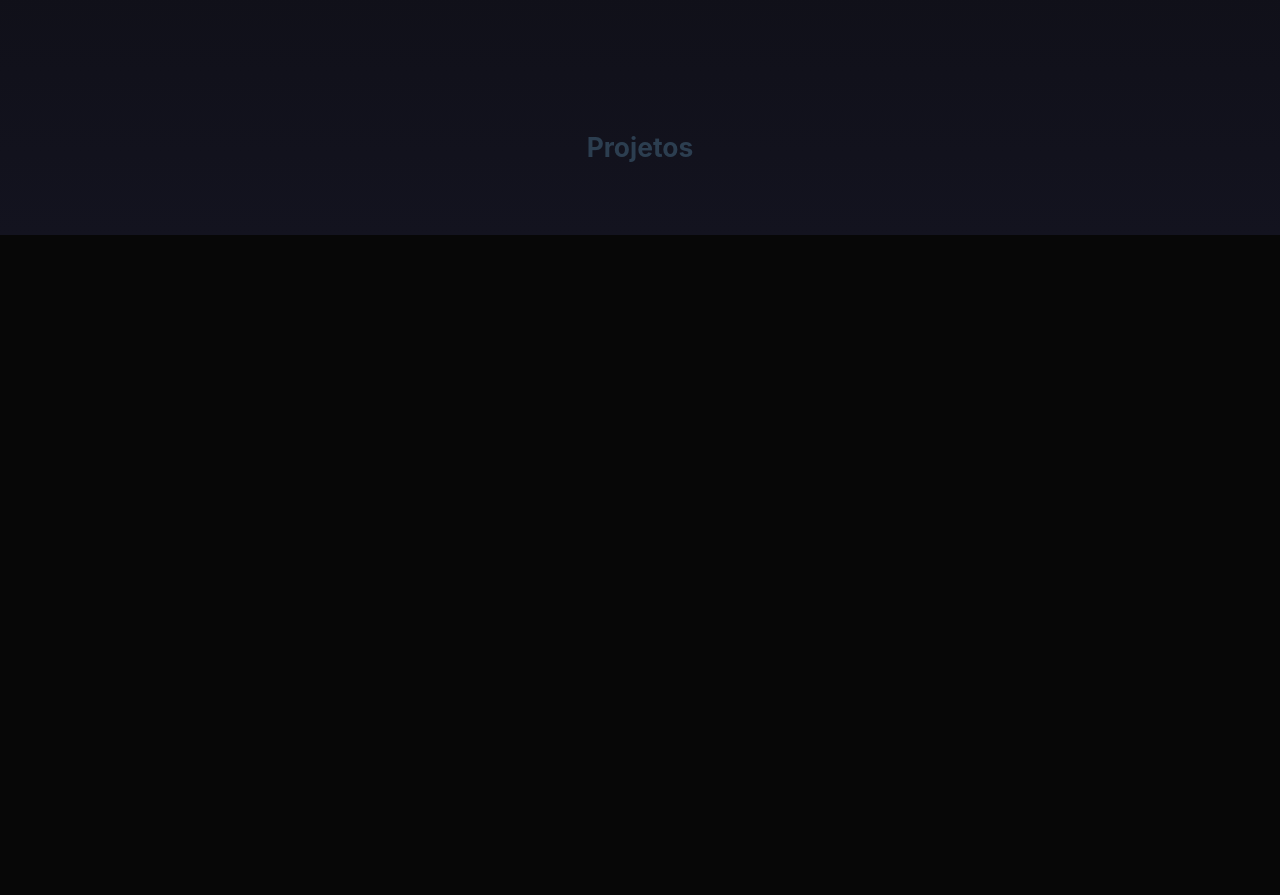
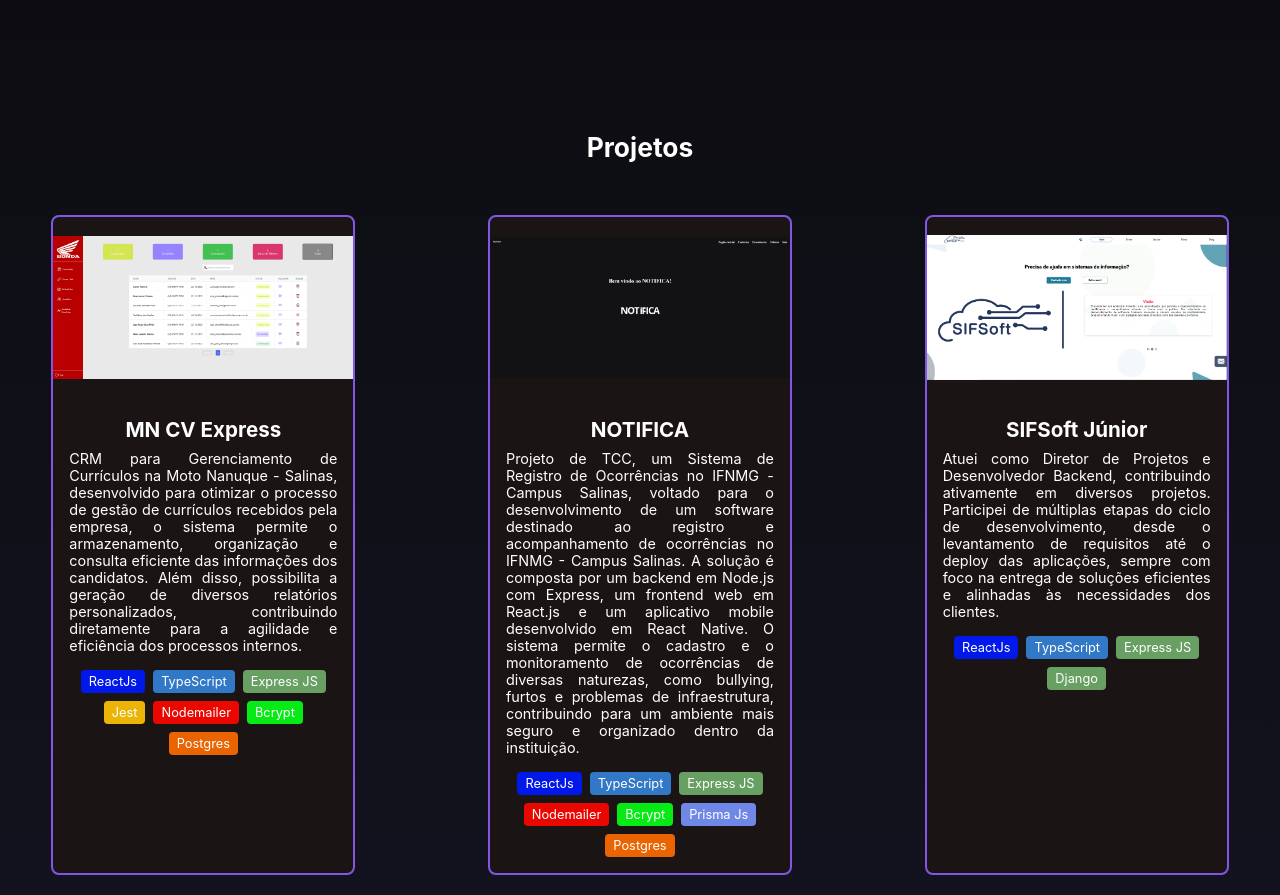
Before and after one commit to GustavoDias496/meuportfolio, a Vue app: page / in a window 1280 px wide. Shown: the part 740-1635 px from the top of the page. Before the commit the page ends 975 px from the top, so only its background shows below. Built offline with nearby package versions, Linux system fonts and the light colour scheme.

Commit message:
feat: criação de arquivo para armazenar dados dos projetos e implementação da página de projetos

```diff
--- a/src/components/ProjectCard.vue
+++ b/src/components/ProjectCard.vue
@@ -29,7 +29,7 @@
 </script>
 
 <template>
-  <div class="card">
+  <div class="card" v-if="image">
     <div class="card-image">
       <img class="project-image" :src="image" alt="Project Image">
     </div>
@@ -83,6 +83,7 @@
   margin: 0 0 1rem 0;
   color: var(--color-text-about-card);
   font-size: 0.9rem;
+  text-align: justify;
 }
 
 .card-tech {
@@ -96,6 +97,6 @@
   padding: 0.25rem 0.5rem;
   border-radius: 4px;
   font-size: 0.8rem;
-  color: #333;
+  color: var(--color-text-primary);
 }
 </style>
--- a/src/components/Projects.vue
+++ b/src/components/Projects.vue
@@ -1,10 +1,21 @@
 <script setup lang="ts">
+import { projects } from "../data/ProjectData";
+import ProjectCard from "./ProjectCard.vue";
+console.log(projects)
 </script>
 
 <template>
     <section class="container">
         <h1 class="title">Projetos</h1>
         <div class="projects-container">
+            <ProjectCard
+                v-for="project in projects"
+                :key="project.id"
+                :title="project.title"
+                :description="project.describe"
+                :image="project.image"
+                :technologies="project.technologies"
+            />
         </div>
     </section>
 </template>
@@ -23,7 +34,7 @@
 .title {
     text-align: center;
     margin-bottom: 2rem;
-    color: #2c3e50;
+    color: var(--color-text-primary);
 }
 
 .projects-container {
--- /dev/null
+++ b/src/data/ProjectData.ts
@@ -0,0 +1,65 @@
+import HomeAdmin from "@/assets/HomeAdmin.png";
+import mncvexpress from "@/assets/mnexpress.PNG";
+import sifsoft from "@/assets/sifsoft.PNG";
+
+interface TechItem {
+  name: string;
+  bgColor?: string;
+}
+
+interface Project {
+  id: number;
+  title: string;
+  describe: string;
+  image: string;
+  link?: string;
+  technologies: TechItem[];
+}
+
+export const projects: Project[] = [
+  {
+    id: 1,
+    title: "MN CV Express",
+    describe: "CRM para Gerenciamento de Currículos na Moto Nanuque - Salinas, desenvolvido para otimizar o processo de gestão de currículos recebidos pela empresa, o sistema permite o armazenamento, organização e consulta eficiente das informações dos candidatos. Além disso, possibilita a geração de diversos relatórios personalizados, contribuindo diretamente para a agilidade e eficiência dos processos internos.",
+    image: mncvexpress,
+    link: "teste",
+    technologies: [
+      { name: "ReactJs", bgColor: "#0118EB" },
+      { name: "TypeScript", bgColor: "#3178c6" },
+      { name: "Express JS", bgColor: "#68a063" },
+      { name: "Jest", bgColor: "#EAB506"},
+      { name: "Nodemailer", bgColor: "#EA0700"},
+      { name: "Bcrypt", bgColor: "#06EA16"},
+      { name: "Postgres", bgColor: "#EA6402"},
+    ]
+  },
+    {
+    id: 2,
+    title: "NOTIFICA",
+    describe: "Projeto de TCC, um Sistema de Registro de Ocorrências no IFNMG - Campus Salinas, voltado para o desenvolvimento de um software destinado ao registro e acompanhamento de ocorrências no IFNMG - Campus Salinas. A solução é composta por um backend em Node.js com Express, um frontend web em React.js e um aplicativo mobile desenvolvido em React Native. O sistema permite o cadastro e o monitoramento de ocorrências de diversas naturezas, como bullying, furtos e problemas de infraestrutura, contribuindo para um ambiente mais seguro e organizado dentro da instituição.",
+    image: HomeAdmin,
+    link: "teste",
+    technologies: [
+      { name: "ReactJs", bgColor: "#0118EB" },
+      { name: "TypeScript", bgColor: "#3178c6" },
+      { name: "Express JS", bgColor: "#68a063" },
+      { name: "Nodemailer", bgColor: "#EA0700"},
+      { name: "Bcrypt", bgColor: "#06EA16"},
+      { name: "Prisma Js", bgColor: "#6F88E8"},
+      { name: "Postgres", bgColor: "#EA6402"},
+    ]
+  },
+  {
+    id: 2,
+    title: "SIFSoft Júnior",
+    describe: "Atuei como Diretor de Projetos e Desenvolvedor Backend, contribuindo ativamente em diversos projetos. Participei de múltiplas etapas do ciclo de desenvolvimento, desde o levantamento de requisitos até o deploy das aplicações, sempre com foco na entrega de soluções eficientes e alinhadas às necessidades dos clientes.",
+    image: sifsoft,
+    link: "teste",
+    technologies: [
+      { name: "ReactJs", bgColor: "#0118EB" },
+      { name: "TypeScript", bgColor: "#3178c6" },
+      { name: "Express JS", bgColor: "#68a063" },
+      { name: "Django", bgColor: "#68a063" },
+    ]
+  },
+];
--- a/src/style.css
+++ b/src/style.css
@@ -4,12 +4,12 @@
   --color-background-primary: #070707;
   --color-background-secondary: #13131f;
 
-  --color-background-card: #f3cccc;
+  --color-background-card: #1b1414;
 
   --color-text-primary: #ffffff;
   --color-text-secondary: #8257e6;
-  --color-text-title-card: #1f1f20;
-  --color-text-about-card: #29292b;
+  --color-text-title-card: #fff;
+  --color-text-about-card: #fff;
 
   --color-border: #8257e6;
 }
```
Also changed, not shown: src/assets/HomeAdmin.png (added), src/assets/sifsoft.PNG (added).
